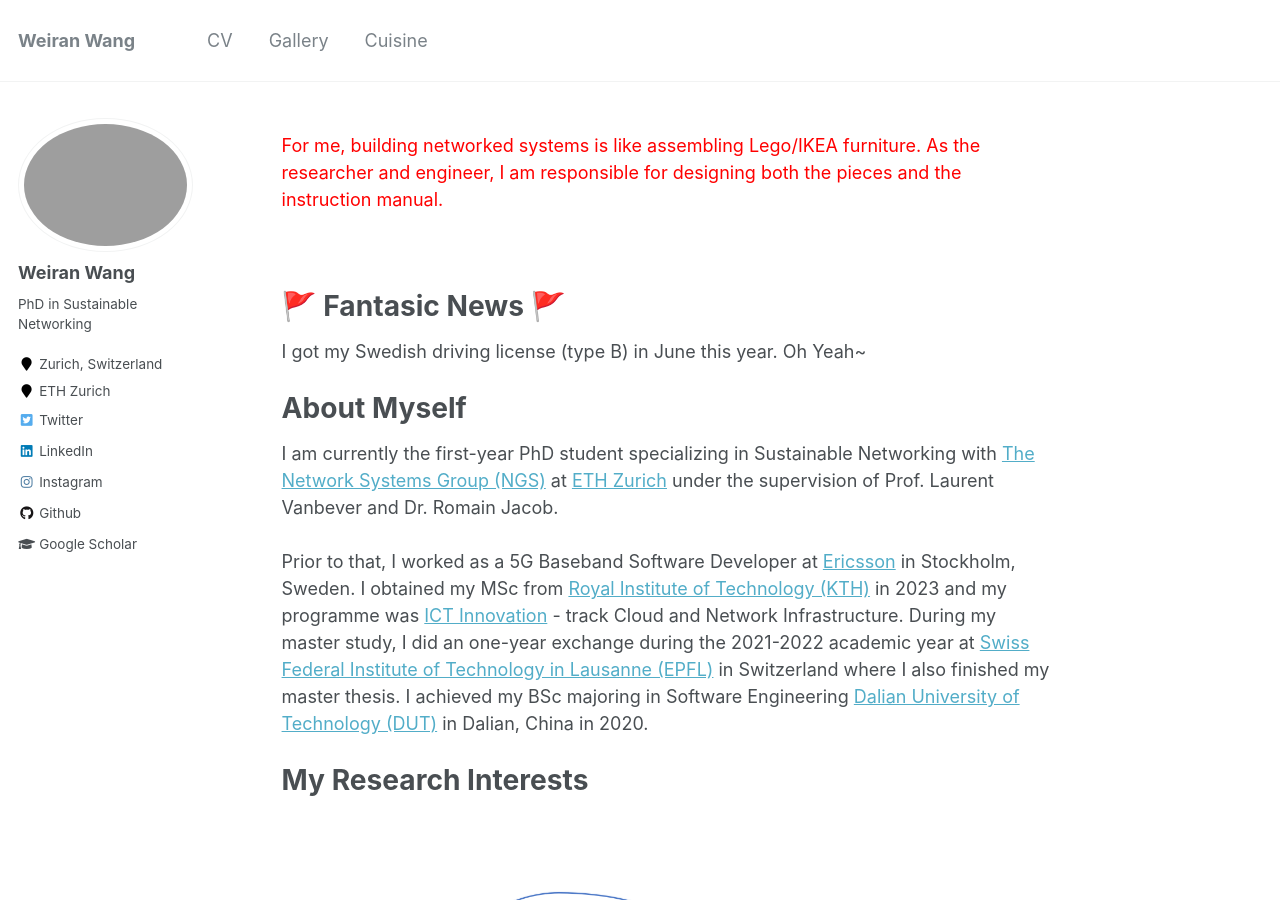
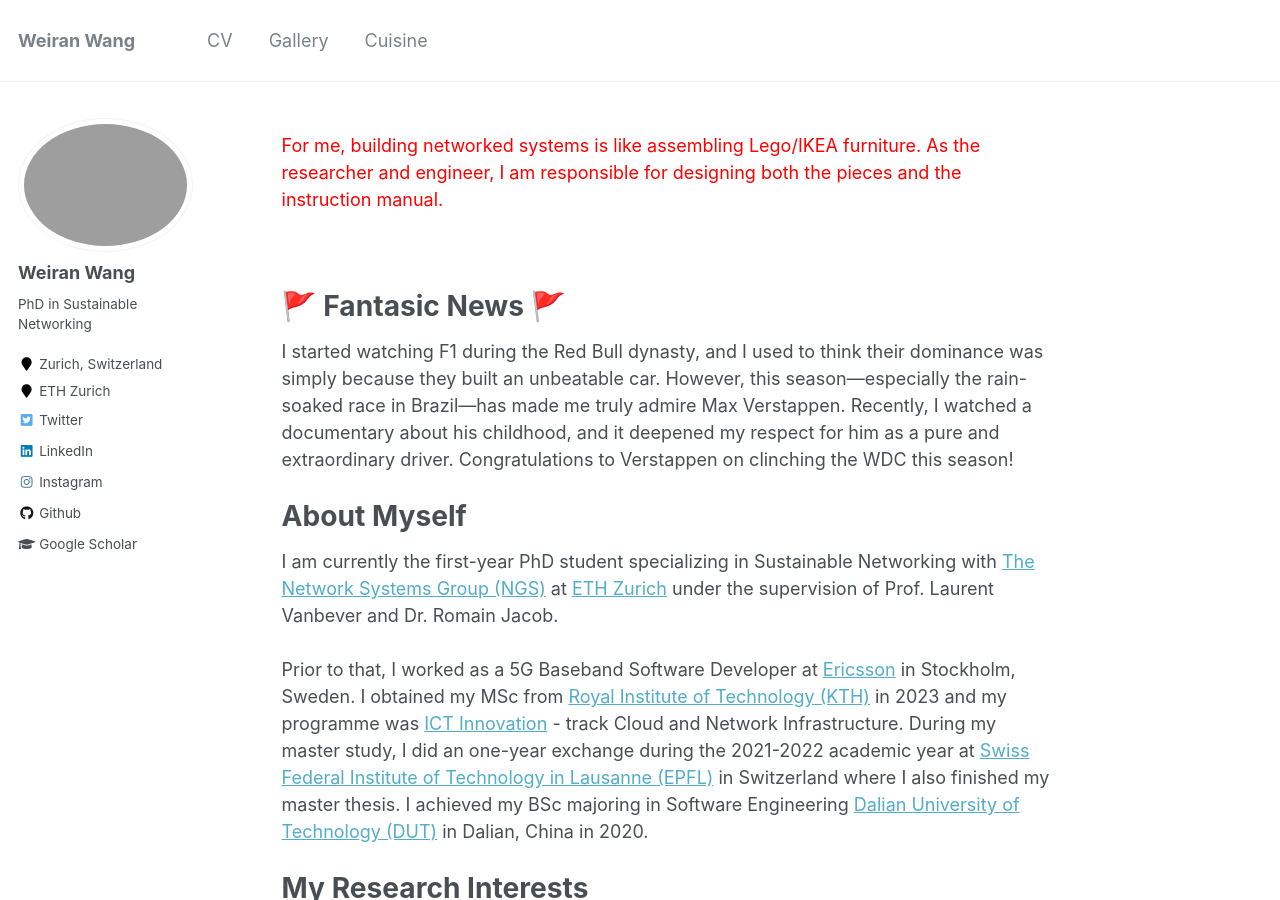
Before and after one commit to wangweiran0129/wangweiran0129.github.io, a Jekyll site: the page built from _pages/about.html, in a window 1280 px wide and 900 px high. Built offline with Jekyll 4.4.1, drawn with Linux system fonts in a browser that asks for light colours; some of the changed text lies outside the part shown.

Commit message:
Update the home page

```diff
--- a/_pages/about.html
+++ b/_pages/about.html
@@ -13,7 +13,7 @@ redirect_from:
 <br>
 
 <h1>🚩 Fantasic News 🚩</h1>
-I got my Swedish driving license (type B) in June this year. Oh Yeah~
+I started watching F1 during the Red Bull dynasty, and I used to think their dominance was simply because they built an unbeatable car. However, this season—especially the rain-soaked race in Brazil—has made me truly admire Max Verstappen. Recently, I watched a documentary about his childhood, and it deepened my respect for him as a pure and extraordinary driver. Congratulations to Verstappen on clinching the WDC this season!
 <br>
 <br>
 
@@ -59,7 +59,7 @@ I wished I could have the ability to build faster networked systems, capable of
   <li> I travel quite a lot, and I've been to Thailand, Japan, the US, the UK, Netherlands, Finland, Sweden, Austria, Switzerland, France, Spain, Italy, Danmark, Norway, Germany, Iceland, Monaco, Malta, Andorra and Belgium.</li>
   <li> I don't drink alcohol. It is not because I don't want or I'm not allowed. It is because I'm allergic to alcohol, which makes me lose lots of fun in Europe.</li>
   <li> I'm a Barcelona loyalist, and I've been watching Barcelona games since 2010.</li>
-  <li> I'm learning how to drive and my family has recently changed a new car. Due to these, I'm obsessed with performance cars, especially Audi RS7. However, I may bow to life by choosing a Tesla Model 3 or Audi A3 at last. Oh, I also begin to watch F1 from this year.</li>
+  <li> I've always been deeply passionate about racing, which has fueled my obsession with performance cars—especially the Ferrari SF90. That said, practicality might win out in the end, and I'll likely settle for a more budget-friendly car.</li>
   <li> I'm too idealistic sometimes.
     <ul>
       <li><a href="https://www.youtube.com/watch?v=-z4NS2zdrZc">Here's to the crazy ones!</a></li>
```
